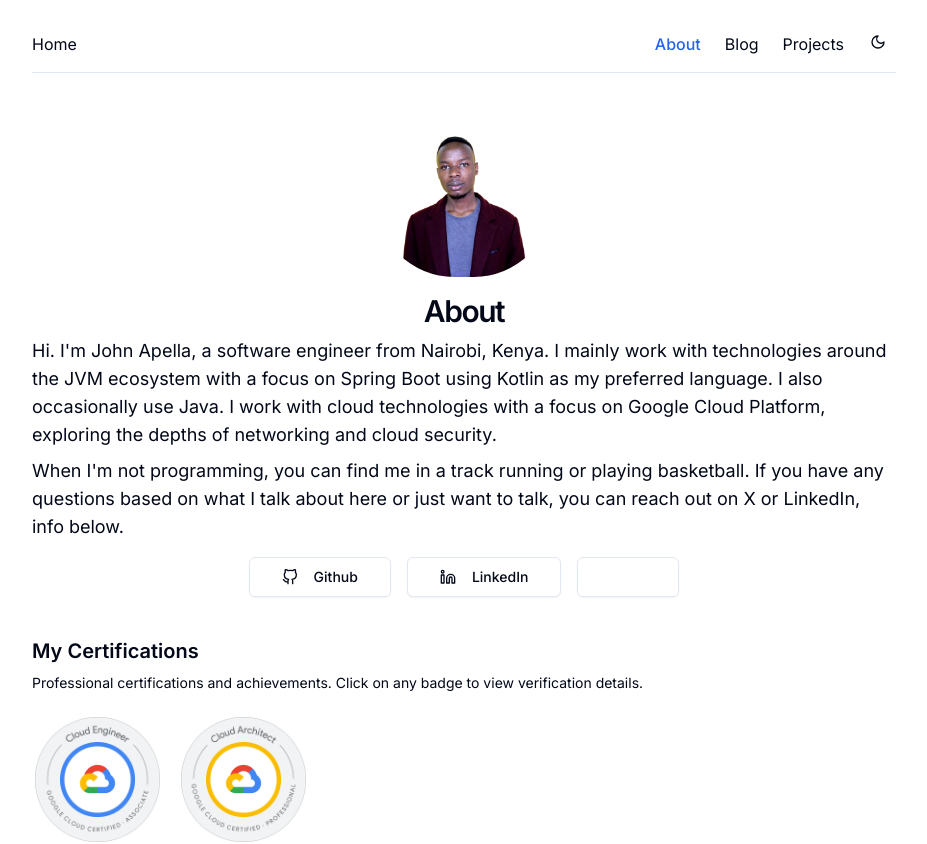
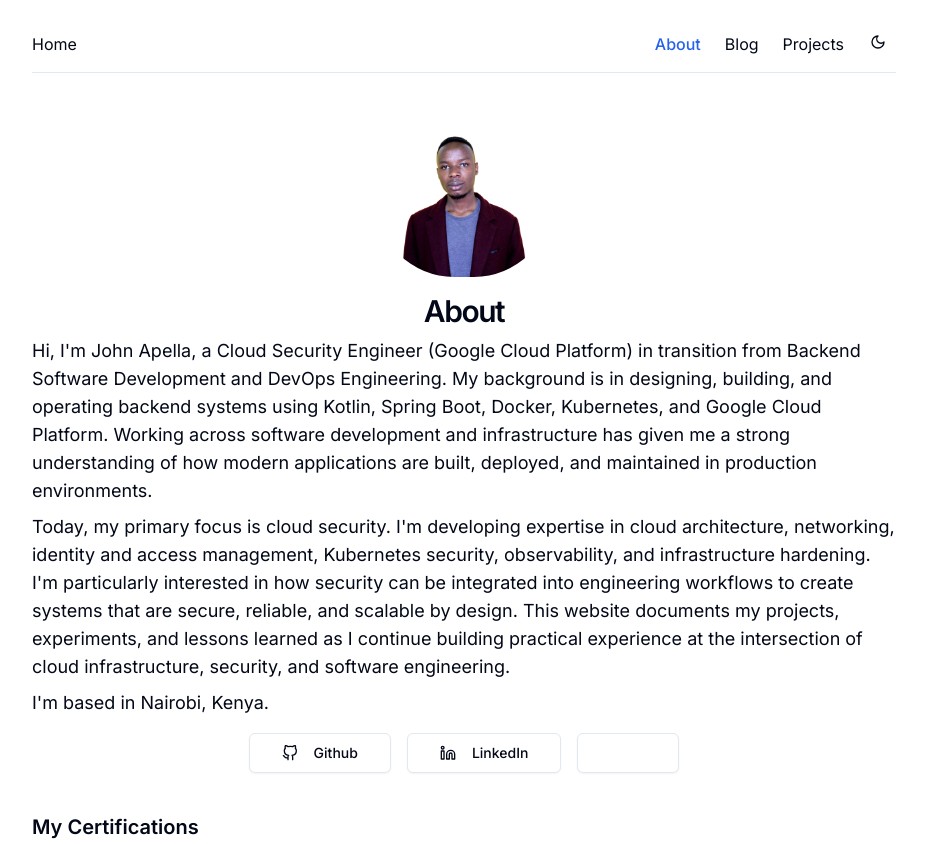
Before and after one commit to apella1/next-portfolio, a Next.js app: page /about in a window 1280 px wide. Shown: the top 844 px of the page, without its empty margins (176-1103 px from the left). Built offline with nearby package versions, Linux system fonts and the light colour scheme; some icons are missing.

Commit message:
feat: update website content

```diff
--- a/app/about/page.tsx
+++ b/app/about/page.tsx
@@ -46,19 +46,27 @@ const AboutPage = () => {
             About
           </h2>
           <p className="text-lg text-start">
-            Hi. I'm John Apella, a software engineer from Nairobi, Kenya. I
-            mainly work with technologies around the JVM ecosystem with a focus
-            on Spring Boot using Kotlin as my preferred language. I also
-            occasionally use Java. I work with cloud technologies with a focus
-            on Google Cloud Platform, exploring the depths of networking and
-            cloud security.
+            Hi, I'm John Apella, a Cloud Security Engineer (Google Cloud
+            Platform) in transition from Backend Software Development and DevOps
+            Engineering. My background is in designing, building, and operating
+            backend systems using Kotlin, Spring Boot, Docker, Kubernetes, and
+            Google Cloud Platform. Working across software development and
+            infrastructure has given me a strong understanding of how modern
+            applications are built, deployed, and maintained in production
+            environments.
           </p>
           <p className="text-lg text-start">
-            When I'm not programming, you can find me in a track running or
-            playing basketball. If you have any questions based on what I talk
-            about here or just want to talk, you can reach out on X or LinkedIn,
-            info below.
+            Today, my primary focus is cloud security. I'm developing expertise
+            in cloud architecture, networking, identity and access management,
+            Kubernetes security, observability, and infrastructure hardening.
+            I'm particularly interested in how security can be integrated into
+            engineering workflows to create systems that are secure, reliable,
+            and scalable by design. This website documents my projects,
+            experiments, and lessons learned as I continue building practical
+            experience at the intersection of cloud infrastructure, security,
+            and software engineering.
           </p>
+          <p className="text-lg text-start">I'm based in Nairobi, Kenya.</p>
         </div>
 
         <div className="flex flex-col space-y-1.5 md:space-y-0 md:flex-row md:items-center md:gap-4 md:px-4 mt-8">
--- a/components/home/home-header.tsx
+++ b/components/home/home-header.tsx
@@ -8,9 +8,8 @@ export default function HomeHeader() {
         <Image src={profilePic} alt="" className="w-44 rounded-full" />
       </div>
       <h1 className="text-lg">
-        Hi, I'm John Apella. I'm a software engineer working with technologies
-        within the JVM ecosystem and cloud with a focus on Google Cloud
-        Platform.
+        Hi, I'm John Apella. I'm a software engineer moving into cloud security,
+        building on 4+ years in fullstack and DevOps on GCP.
       </h1>
     </header>
   );
--- a/data/certifications.ts
+++ b/data/certifications.ts
@@ -1,6 +1,16 @@
 import { Certification } from "@/utils/types";
 
 export const certifications: Certification[] = [
+  {
+    id: "gcp-pca",
+    title: "Professional Cloud Architect",
+    issuer: "Google Cloud Platform (GCP)",
+    description:
+      "Professional Cloud Architects enable organizations to leverage Google Cloud technologies. With a thorough understanding of cloud architecture and Google Cloud, they design, develop, and manage robust, secure, scalable, highly available, and dynamic solutions to drive business objectives.",
+    href: "https://www.credly.com/badges/5643cd43-4c8a-4282-a44d-de034671f0cc/public_url",
+    imageUrl:
+      "./certification-badges/professional-cloud-architect-certification.png",
+  },
   {
     id: "gcp-ace",
     title: "Associate Cloud Engineer",
@@ -11,14 +21,4 @@ export const certifications: Certification[] = [
     imageUrl:
       "./certification-badges/associate-cloud-engineer-certification.png",
   },
-  {
-    id: "gcp-pca",
-    title: "Professional Cloud Architect",
-    issuer: "Google Cloud Platform (GCP)",
-    description:
-      "Professional Cloud Architects enable organizations to leverage Google Cloud technologies. With a thorough understanding of cloud architecture and Google Cloud, they design, develop, and manage robust, secure, scalable, highly available, and dynamic solutions to drive business objectives.",
-    href: "https://www.credly.com/badges/5643cd43-4c8a-4282-a44d-de034671f0cc/public_url",
-    imageUrl:
-      "./certification-badges/professional-cloud-architect-certification.png",
-  },
 ];
--- a/utils/posts.ts
+++ b/utils/posts.ts
@@ -1,6 +1,6 @@
+import { Post } from "@/types/post";
 import { promises as fs } from "fs";
 import path from "path";
-import { Post } from "@/types/post";
 
 export async function getPosts(): Promise<Post[]> {
   const postsDirectory = path.join(process.cwd(), "app", "posts");
@@ -13,7 +13,7 @@ export async function getPosts(): Promise<Post[]> {
     entries
       .filter((entry) => entry.isFile() && entry.name === "page.mdx")
       .map(async (entry) => {
-        const postPath = path.join(entry.path, entry.name);
+        const postPath = path.join(entry.parentPath, entry.name);
         const fileContent = await fs.readFile(postPath, "utf-8");
 
         // extract metadata from MDX file
```
